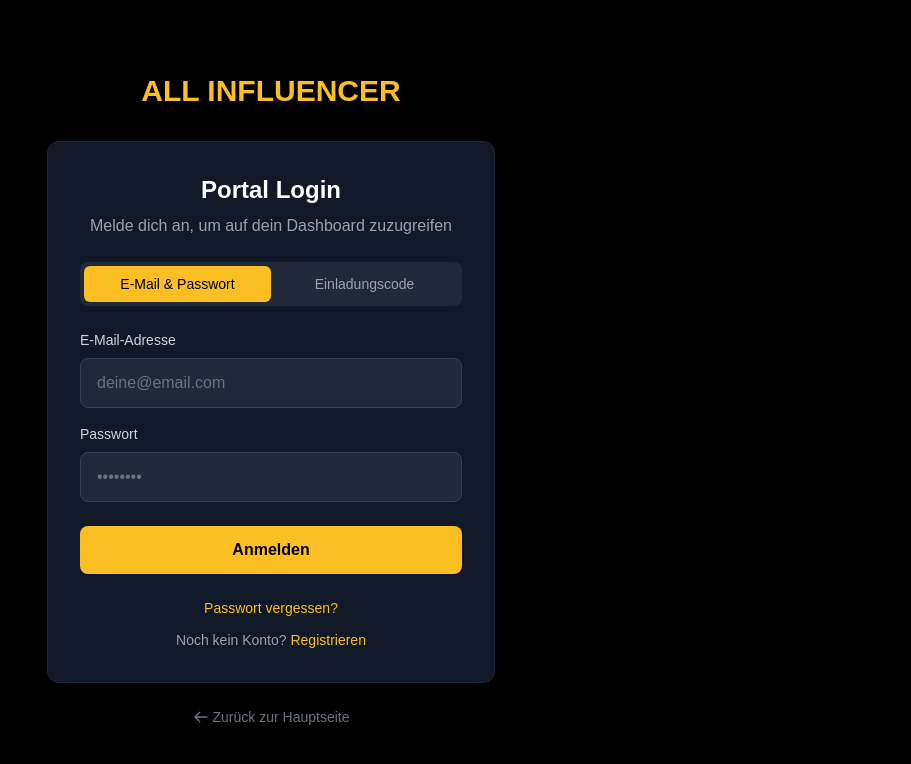
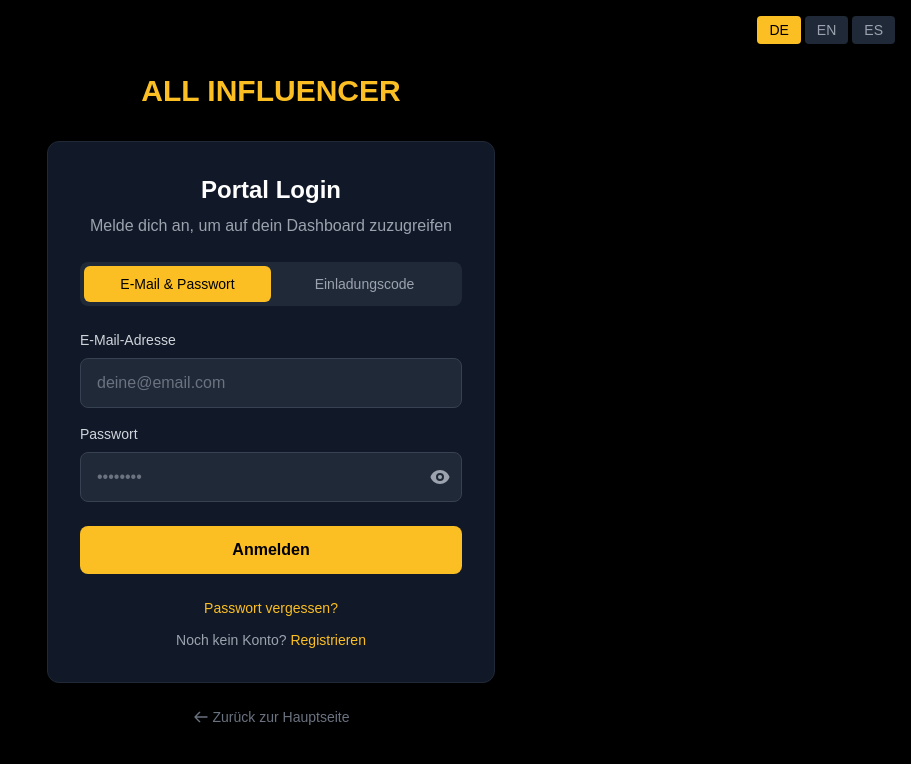
Before and after one commit to JulienW26/all-influencer, a Next.js app: page /portal/login in a window 1280 px wide. Shown: the top 764 px of the page, without its empty margins (369-1280 px from the left). Built offline with nearby package versions, Linux system fonts and the light colour scheme.

Commit message:
Update login.js

```diff
--- a/pages/portal/login.js
+++ b/pages/portal/login.js
@@ -3,14 +3,82 @@
 import Head from 'next/head';
 import Link from 'next/link';
 
+// Übersetzungen
+const translations = {
+  de: {
+    pageTitle: 'Portal Login | ALL INFLUENCER',
+    title: 'Portal Login',
+    subtitle: 'Melde dich an, um auf dein Dashboard zuzugreifen',
+    tabEmail: 'E-Mail & Passwort',
+    tabCode: 'Einladungscode',
+    emailLabel: 'E-Mail-Adresse',
+    emailPlaceholder: 'deine@email.com',
+    passwordLabel: 'Passwort',
+    passwordPlaceholder: '••••••••',
+    codeLabel: 'Einladungscode',
+    codePlaceholder: 'IN-XXXX-XXXX-XXXX',
+    codeHint: 'Format: IN-XXXX-XXXX-XXXX (Influencer) oder BR-XXXX-XXXX-XXXX (Brand)',
+    loginButton: 'Anmelden',
+    loggingIn: 'Anmelden...',
+    forgotPassword: 'Passwort vergessen?',
+    noAccount: 'Noch kein Konto?',
+    register: 'Registrieren',
+    backToHome: 'Zurück zur Hauptseite'
+  },
+  en: {
+    pageTitle: 'Portal Login | ALL INFLUENCER',
+    title: 'Portal Login',
+    subtitle: 'Sign in to access your dashboard',
+    tabEmail: 'Email & Password',
+    tabCode: 'Invitation Code',
+    emailLabel: 'Email Address',
+    emailPlaceholder: 'your@email.com',
+    passwordLabel: 'Password',
+    passwordPlaceholder: '••••••••',
+    codeLabel: 'Invitation Code',
+    codePlaceholder: 'IN-XXXX-XXXX-XXXX',
+    codeHint: 'Format: IN-XXXX-XXXX-XXXX (Influencer) or BR-XXXX-XXXX-XXXX (Brand)',
+    loginButton: 'Sign In',
+    loggingIn: 'Signing in...',
+    forgotPassword: 'Forgot password?',
+    noAccount: 'No account yet?',
+    register: 'Register',
+    backToHome: 'Back to homepage'
+  },
+  es: {
+    pageTitle: 'Portal Login | ALL INFLUENCER',
+    title: 'Portal Login',
+    subtitle: 'Inicia sesión para acceder a tu panel',
+    tabEmail: 'Email y Contraseña',
+    tabCode: 'Código de Invitación',
+    emailLabel: 'Correo electrónico',
+    emailPlaceholder: 'tu@email.com',
+    passwordLabel: 'Contraseña',
+    passwordPlaceholder: '••••••••',
+    codeLabel: 'Código de invitación',
+    codePlaceholder: 'IN-XXXX-XXXX-XXXX',
+    codeHint: 'Formato: IN-XXXX-XXXX-XXXX (Influencer) o BR-XXXX-XXXX-XXXX (Brand)',
+    loginButton: 'Iniciar sesión',
+    loggingIn: 'Iniciando sesión...',
+    forgotPassword: '¿Olvidaste tu contraseña?',
+    noAccount: '¿No tienes cuenta?',
+    register: 'Registrarse',
+    backToHome: 'Volver al inicio'
+  }
+};
+
 export default function PortalLogin() {
   const router = useRouter();
+  const [lang, setLang] = useState('de');
+  const t = translations[lang];
+
   const [loginMethod, setLoginMethod] = useState('email'); // 'email' oder 'code'
   const [formData, setFormData] = useState({
     email: '',
     password: '',
     invitationCode: ''
   });
+  const [showPassword, setShowPassword] = useState(false);
   const [error, setError] = useState('');
   const [loading, setLoading] = useState(false);
 
@@ -82,10 +150,27 @@
   return (
     <>
       <Head>
-        <title>Portal Login | ALL INFLUENCER</title>
+        <title>{t.pageTitle}</title>
       </Head>
 
       <div className="min-h-screen bg-black flex flex-col items-center justify-center p-4">
+        {/* Language Switcher - NEU */}
+        <div className="absolute top-4 right-4 flex gap-1">
+          {['DE', 'EN', 'ES'].map((l) => (
+            <button
+              key={l}
+              onClick={() => setLang(l.toLowerCase())}
+              className={`px-3 py-1 text-sm rounded transition-colors ${
+                lang === l.toLowerCase()
+                  ? 'bg-amber-400 text-black font-medium'
+                  : 'bg-gray-800 text-gray-400 hover:text-white'
+              }`}
+            >
+              {l}
+            </button>
+          ))}
+        </div>
+
         {/* Logo */}
         <Link href="/" className="mb-8">
           <h1 className="text-3xl font-bold text-amber-400">ALL INFLUENCER</h1>
@@ -94,10 +179,10 @@
         {/* Login Card */}
         <div className="w-full max-w-md bg-gray-900 rounded-xl border border-gray-800 p-6 md:p-8">
           <h2 className="text-2xl font-bold text-white text-center mb-2">
-            Portal Login
+            {t.title}
           </h2>
           <p className="text-gray-400 text-center mb-6">
-            Melde dich an, um auf dein Dashboard zuzugreifen
+            {t.subtitle}
           </p>
 
           {/* Login Method Toggle */}
@@ -111,7 +196,7 @@
                   : 'text-gray-400 hover:text-white'
               }`}
             >
-              E-Mail & Passwort
+              {t.tabEmail}
             </button>
             <button
               type="button"
@@ -122,7 +207,7 @@
                   : 'text-gray-400 hover:text-white'
               }`}
             >
-              Einladungscode
+              {t.tabCode}
             </button>
           </div>
 
@@ -139,7 +224,7 @@
                 {/* Email Field */}
                 <div className="mb-4">
                   <label htmlFor="email" className="block text-sm font-medium text-gray-300 mb-2">
-                    E-Mail-Adresse
+                    {t.emailLabel}
                   </label>
                   <input
                     type="email"
@@ -149,32 +234,51 @@
                     onChange={handleChange}
                     required
                     className="w-full px-4 py-3 bg-gray-800 border border-gray-700 rounded-lg text-white placeholder-gray-500 focus:outline-none focus:ring-2 focus:ring-amber-400 focus:border-transparent"
-                    placeholder="deine@email.com"
+                    placeholder={t.emailPlaceholder}
                   />
                 </div>
 
-                {/* Password Field */}
+                {/* Password Field mit Auge-Symbol - AKTUALISIERT */}
                 <div className="mb-6">
                   <label htmlFor="password" className="block text-sm font-medium text-gray-300 mb-2">
-                    Passwort
+                    {t.passwordLabel}
                   </label>
+                  <div className="relative">
                     <input
-                    type="password"
+                      type={showPassword ? 'text' : 'password'}
                       id="password"
                       name="password"
                       value={formData.password}
                       onChange={handleChange}
                       required
-                    className="w-full px-4 py-3 bg-gray-800 border border-gray-700 rounded-lg text-white placeholder-gray-500 focus:outline-none focus:ring-2 focus:ring-amber-400 focus:border-transparent"
-                    placeholder="••••••••"
+                      className="w-full px-4 py-3 pr-12 bg-gray-800 border border-gray-700 rounded-lg text-white placeholder-gray-500 focus:outline-none focus:ring-2 focus:ring-amber-400 focus:border-transparent"
+                      placeholder={t.passwordPlaceholder}
                     />
+                    <button
+                      type="button"
+                      onClick={() => setShowPassword(!showPassword)}
+                      className="absolute right-3 top-1/2 -translate-y-1/2 text-gray-400 hover:text-white transition-colors"
+                    >
+                      {showPassword ? (
+                        <svg xmlns="http://www.w3.org/2000/svg" className="h-5 w-5" viewBox="0 0 20 20" fill="currentColor">
+                          <path fillRule="evenodd" d="M3.707 2.293a1 1 0 00-1.414 1.414l14 14a1 1 0 001.414-1.414l-1.473-1.473A10.014 10.014 0 0019.542 10C18.268 5.943 14.478 3 10 3a9.958 9.958 0 00-4.512 1.074l-1.78-1.781zm4.261 4.26l1.514 1.515a2.003 2.003 0 012.45 2.45l1.514 1.514a4 4 0 00-5.478-5.478z" clipRule="evenodd" />
+                          <path d="M12.454 16.697L9.75 13.992a4 4 0 01-3.742-3.741L2.335 6.578A9.98 9.98 0 00.458 10c1.274 4.057 5.065 7 9.542 7 .847 0 1.669-.105 2.454-.303z" />
+                        </svg>
+                      ) : (
+                        <svg xmlns="http://www.w3.org/2000/svg" className="h-5 w-5" viewBox="0 0 20 20" fill="currentColor">
+                          <path d="M10 12a2 2 0 100-4 2 2 0 000 4z" />
+                          <path fillRule="evenodd" d="M.458 10C1.732 5.943 5.522 3 10 3s8.268 2.943 9.542 7c-1.274 4.057-5.064 7-9.542 7S1.732 14.057.458 10zM14 10a4 4 0 11-8 0 4 4 0 018 0z" clipRule="evenodd" />
+                        </svg>
+                      )}
+                    </button>
+                  </div>
                 </div>
               </>
             ) : (
               /* Invitation Code Field */
               <div className="mb-6">
                 <label htmlFor="invitationCode" className="block text-sm font-medium text-gray-300 mb-2">
-                  Einladungscode
+                  {t.codeLabel}
                 </label>
                 <input
                   type="text"
@@ -185,10 +289,10 @@
                   required
                   maxLength={17}
                   className="w-full px-4 py-3 bg-gray-800 border border-gray-700 rounded-lg text-white placeholder-gray-500 focus:outline-none focus:ring-2 focus:ring-amber-400 focus:border-transparent font-mono text-center tracking-wider"
-                  placeholder="IN-XXXX-XXXX-XXXX"
+                  placeholder={t.codePlaceholder}
                 />
                 <p className="mt-2 text-xs text-gray-500">
-                  Format: IN-XXXX-XXXX-XXXX (Influencer) oder BR-XXXX-XXXX-XXXX (Brand)
+                  {t.codeHint}
                 </p>
               </div>
             )}
@@ -205,10 +309,10 @@
                     <circle className="opacity-25" cx="12" cy="12" r="10" stroke="currentColor" strokeWidth="4"></circle>
                     <path className="opacity-75" fill="currentColor" d="M4 12a8 8 0 018-8V0C5.373 0 0 5.373 0 12h4zm2 5.291A7.962 7.962 0 014 12H0c0 3.042 1.135 5.824 3 7.938l3-2.647z"></path>
                   </svg>
-                  Anmelden...
+                  {t.loggingIn}
                 </span>
               ) : (
-                'Anmelden'
+                t.loginButton
               )}
             </button>
           </form>
@@ -220,14 +324,14 @@
                 href="/portal/forgot-password"
                 className="block text-center text-sm text-amber-400 hover:text-amber-300"
               >
-                Passwort vergessen?
+                {t.forgotPassword}
               </Link>
             )}
 
             <div className="text-center text-sm text-gray-400">
-              Noch kein Konto?{' '}
+              {t.noAccount}{' '}
               <Link href="/portal/register" className="text-amber-400 hover:text-amber-300">
-                Registrieren
+                {t.register}
               </Link>
             </div>
           </div>
@@ -241,7 +345,7 @@
           <svg className="w-4 h-4 mr-1" fill="none" stroke="currentColor" viewBox="0 0 24 24">
             <path strokeLinecap="round" strokeLinejoin="round" strokeWidth={2} d="M10 19l-7-7m0 0l7-7m-7 7h18" />
           </svg>
-          Zurück zur Hauptseite
+          {t.backToHome}
         </Link>
       </div>
     </>
```
Lines whose indentation alone changed are shown as unchanged.
